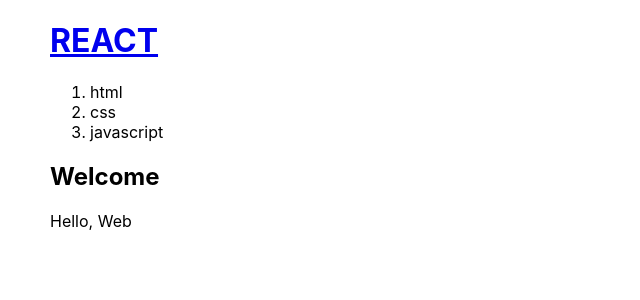
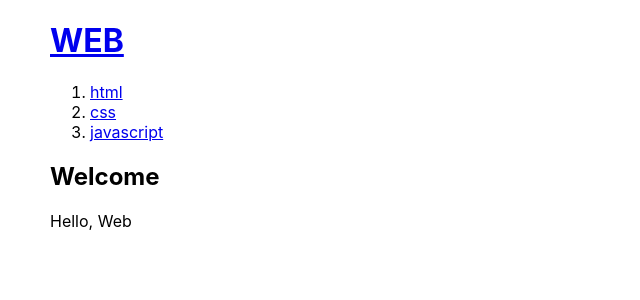
Before and after one commit to ysjeondev/react-lifecoding-251019, a React (Create React App) app: page / in a window 1280 px wide. Shown: the top 300 px of the page, without its empty margins (0-640 px from the left). Built offline with nearby package versions, Linux system fonts and the light colour scheme.

Commit message:
react 생활코딩 64쪽까지 완료

```diff
--- a/src/App.js
+++ b/src/App.js
@@ -6,7 +6,10 @@
   console.log('props',props)
   return(
     <header>
-      <h1><a href="/">{props.title}</a></h1>
+      <h1><a href="/" onClick={(event)=>{
+        event.preventDefault();
+        props.onChangeMode();
+      }}>{props.title}</a></h1>
     </header>
   )
 }
@@ -15,7 +18,12 @@
   const lis=[]
       for(let i=0;i<props.topics.length;i++){
         let t=props.topics[i];
-        lis.push(<li>{t.title}</li>)
+        lis.push(<li key={t.id}>
+          <a id={t.id} href={'/read/'+t.id} onClick={event=>{
+            event.preventDefault();
+            props.onChangeMode(event.target.id);
+          }}>{t.title}</a>
+        </li>)
       }
   return(
     <nav>
@@ -44,9 +52,15 @@
   ]
   return (
     <div >
-      <Header title="REACT"></Header>
-       <Nav topics={topics}></Nav>
-       <Article title="Welcome" body="Hello, Web"></Article>
+      <Header title="WEB" onChangeMode={()=>{
+        alert('Header');
+      }}></Header>
+
+      <Nav topics={topics} onChangeMode={(id)=>{
+        alert(id);
+      }}></Nav>
+
+      <Article title="Welcome" body="Hello, Web"></Article>
 
     </div>
   );
```
